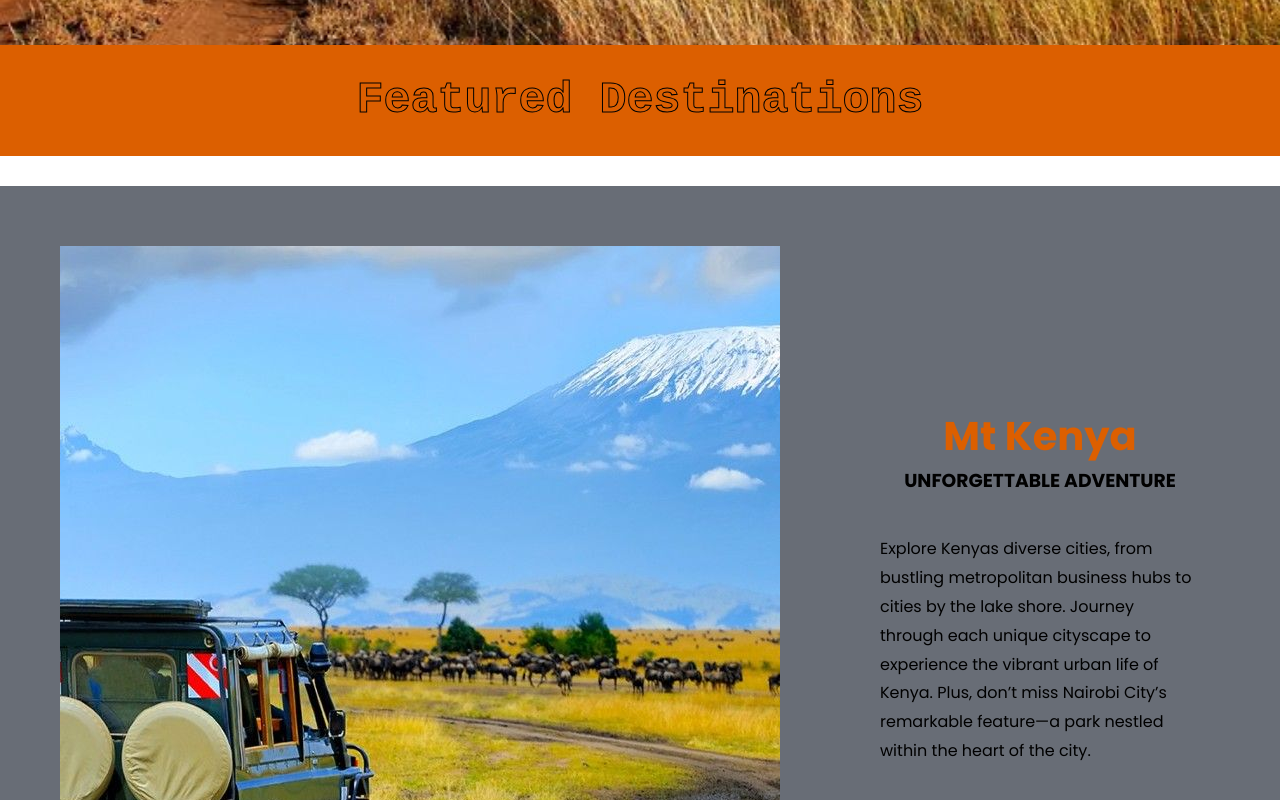
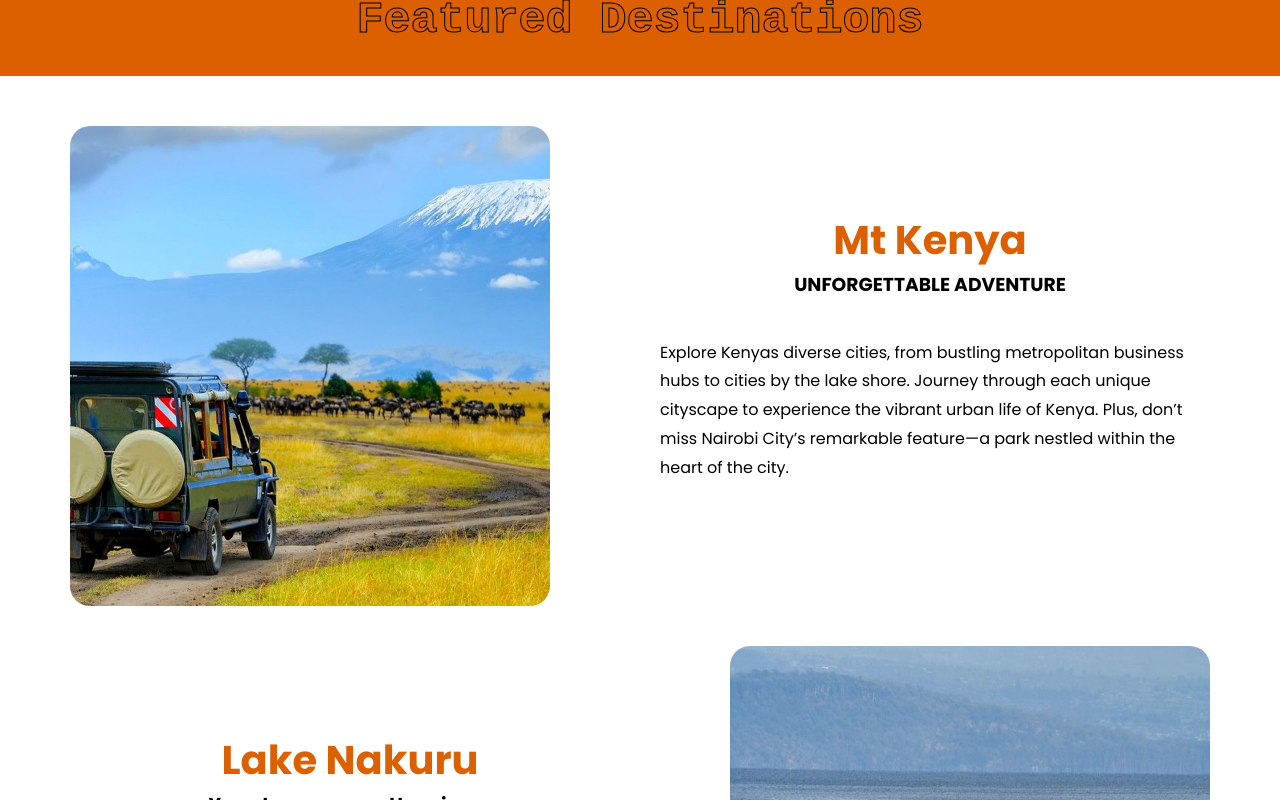
Before and after one commit to Alex-Githinji/zaph-Tour-website, a React (Vite) app: page / in a window 1280 px wide. Shown: the part 780-1580 px from the top of the page. Built offline with nearby package versions, Linux system fonts and the light colour scheme.

Commit message:
updated the home page

```diff
--- a/src/pages/home/home.css
+++ b/src/pages/home/home.css
@@ -14,14 +14,23 @@
   justify-content: center;
   align-items: center;
   flex-direction: column;
-  /* display: grid;
-  display: flex;
+}
 
-  justify-content: center;
-  align-items: center;
-  flex-wrap: wrap;
-  flex-direction: row;
-  margin-left: 140px; */
+@media screen and (max-width:1480px) {
+  .body {
+    background-image: url(/src/pages/home/images/back.jpg);
+    background-position: center;
+    background-repeat: no-repeat;
+    background-size: cover;
+    height: 80vh;
+    display: flex;
+    justify-content: center;
+    align-items: center;
+    flex-direction: column;
+
+    }
+
+
 }
 
 .body h1 {
@@ -66,9 +75,8 @@
   margin-bottom: 30px;
   margin-top: 30px;
   flex-direction: column;
+  height: auto;
 
-  height: auto;
-  background-color: #686d76;
 }
 
 .container {
@@ -80,28 +88,23 @@
   padding-right: 20px;
 }
 
-.image {
-  width: 100px;
-  height: 100px;
-  border-radius: 50%;
-  margin: 20px;
+.container img{
+  border-radius: 20px;
+margin-left: 50px;
+margin-right: 50px;
+height: 30rem;
+width: 30rem;
 }
 
 .alternate {
   flex-direction: row-reverse;
 }
 
-.container:hover {
+.container img:hover {
   transform: scale(0.8);
   transition: 0.5s;
 }
 
-.menu img {
-  width: 100%;
-  height: 100%;
-  border-radius: 20px;
-  padding: 20px;
-}
 
 .menu-con {
   display: flex;
@@ -190,21 +193,20 @@
   justify-content: center;
   align-items: center;
   border-top: 3rem;
-  background-color: #8c8e92;
+
 }
 
 .about-items {
   margin: 2.5rem;
   padding: 0.5rem 1rem;
   width: 27rem;
-  /* border: 2px solid red; */
   gap: 1rem;
   overflow: hidden;
   box-shadow: 0px 11px 55px 16px rgba(0, 0, 0, 0.54);
   -webkit-box-shadow: 0px 11px 55px 16px rgba(0, 0, 0, 0.54);
   -moz-box-shadow: 0px 11px 55px 16px rgba(0, 0, 0, 0.54);
   border-radius: 20px;
-  background-color: #686d76;
+
 }
 
 .about-items:hover {
@@ -218,9 +220,21 @@
 
 .about-items img {
   width: 24rem;
-  height: 24rem;
-  align-content: center;
-  /* border-radius: 50%; */
+  height: 20rem;
+   border-radius: 20px;
+   display: grid;
+   place-content: center;
+   margin: 1rem;
+   padding: 1rem;
+   background-color: #f5f5f5;
+   box-shadow: 0px 11px 55px 16px rgba(0,
+   0, 0, 0.54);
+   -webkit-box-shadow: 0px 11px 55px 16px rgba(
+    0, 0, 0, 0.54);
+    -moz-box-shadow: 0px 11px 55px 16px rgba(
+      0, 0, 0, 0.54);
+
+
 }
 
 .about-items h1 {
@@ -243,8 +257,8 @@
   border-radius: 20px;
   cursor: pointer;
   margin-top: 1rem;
-  display: flex;
-  align-items: center;
+  display: grid;
+  place-content: center;
 }
 
 .about-items button:hover {
@@ -256,6 +270,7 @@
 
 .alternate {
   flex-direction: row-reverse;
+
 }
 
 .testimony {
```
